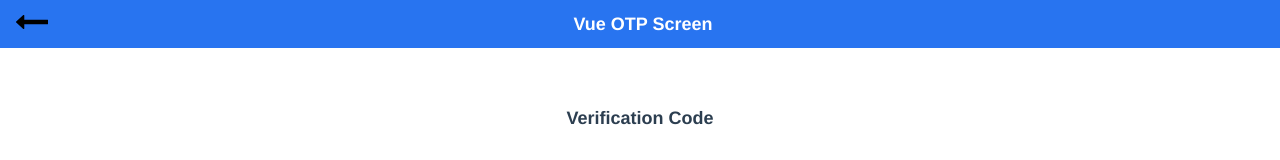
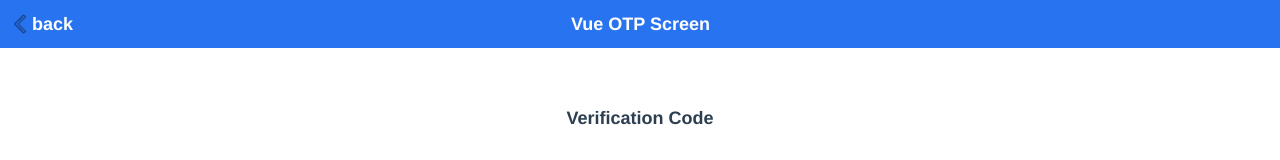
Before and after one commit to Madhur-Parashar/vue-otp, a Vue app: page / in a window 1280 px wide. Both pictures are taken after a click on the button "NEXT". Shown: the top 160 px of the page. Built offline with nearby package versions, Linux system fonts and the light colour scheme.

Commit message:
change back button img

```diff
--- a/src/components/otp/user-input.vue
+++ b/src/components/otp/user-input.vue
@@ -1,7 +1,10 @@
 <template>
   <div class="user-input">
     <div class="app-header">
-      <img class="back-arrow" v-if="!next" @click="next=true" src="../../assets/backarrow.svg">
+      <span v-if="!next" @click="next=true" class="user-input__back-container">
+        <img class="user-input__back-arrow" src="../../assets/backarrow.png">
+        <span class="user-input__back--text">back</span>
+      </span>
       <span :class="['header-text',{headerTextPadding:!next}]">Vue OTP Screen</span>
     </div>
     <div v-if="next">
@@ -74,18 +77,26 @@ export default {
   box-sizing: border-box;
   display: flex;
 }
-.back-arrow {
-  height: 44px;
-  width: 32px;
-  padding-left: 16px;
-  cursor: pointer;
+.user-input__back-container{
+  display: flex;
+}
+.user-input__back-arrow {
+    height: 24px;
+    width: 24px;
+    padding-left: 8px;
+    align-self: center;
+    cursor: pointer;
+}
+.user-input__back--text{
+    align-self: center;
+    cursor: pointer;
 }
 .header-text {
   align-self: center;
   width: 100%;
 }
 .headerTextPadding {
-  padding-right: 42px;
+  padding-right: 72px
 }
 .error-msg {
   color: red;
```
Also changed, not shown: src/assets/backarrow.png (added), src/assets/backarrow.svg (deleted).
